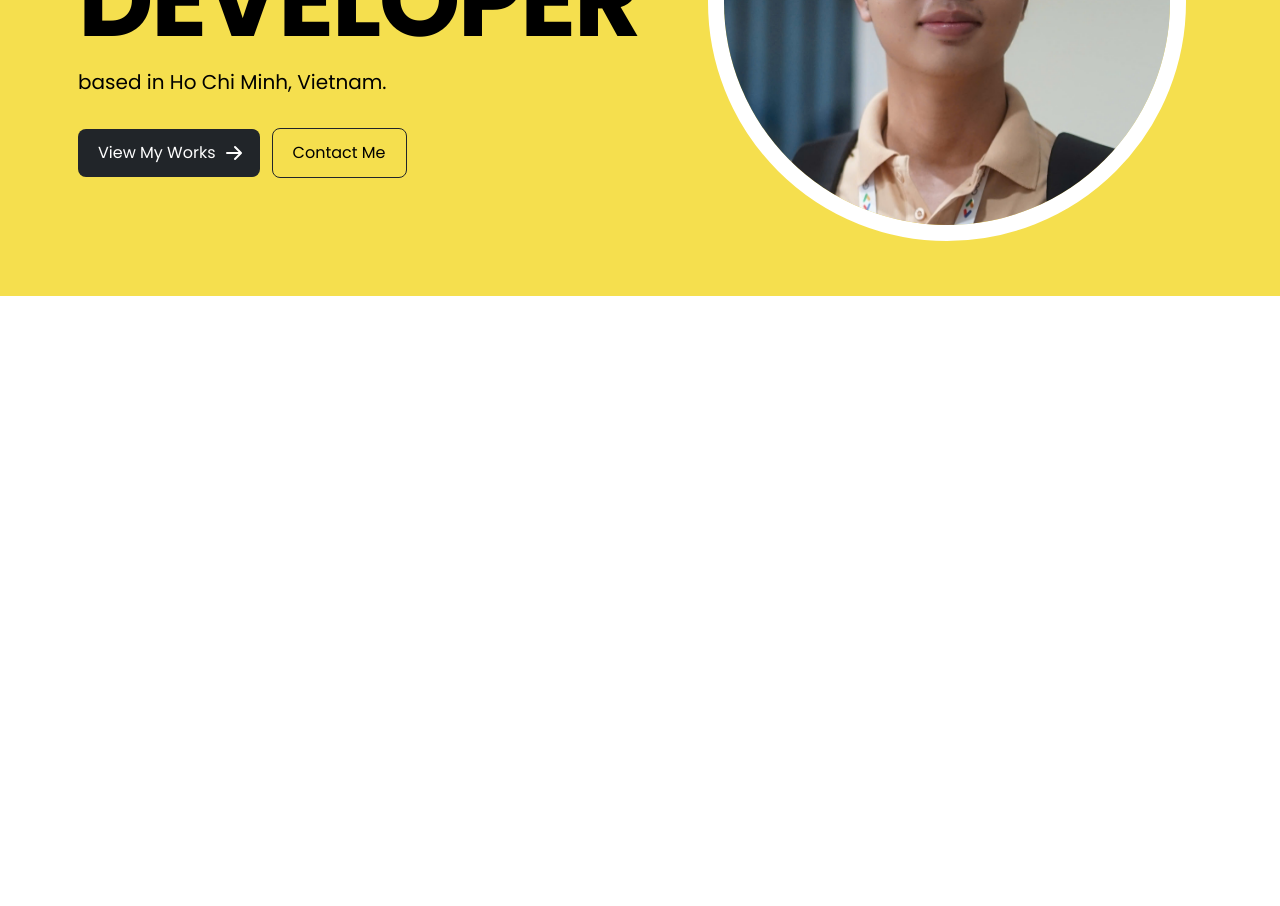
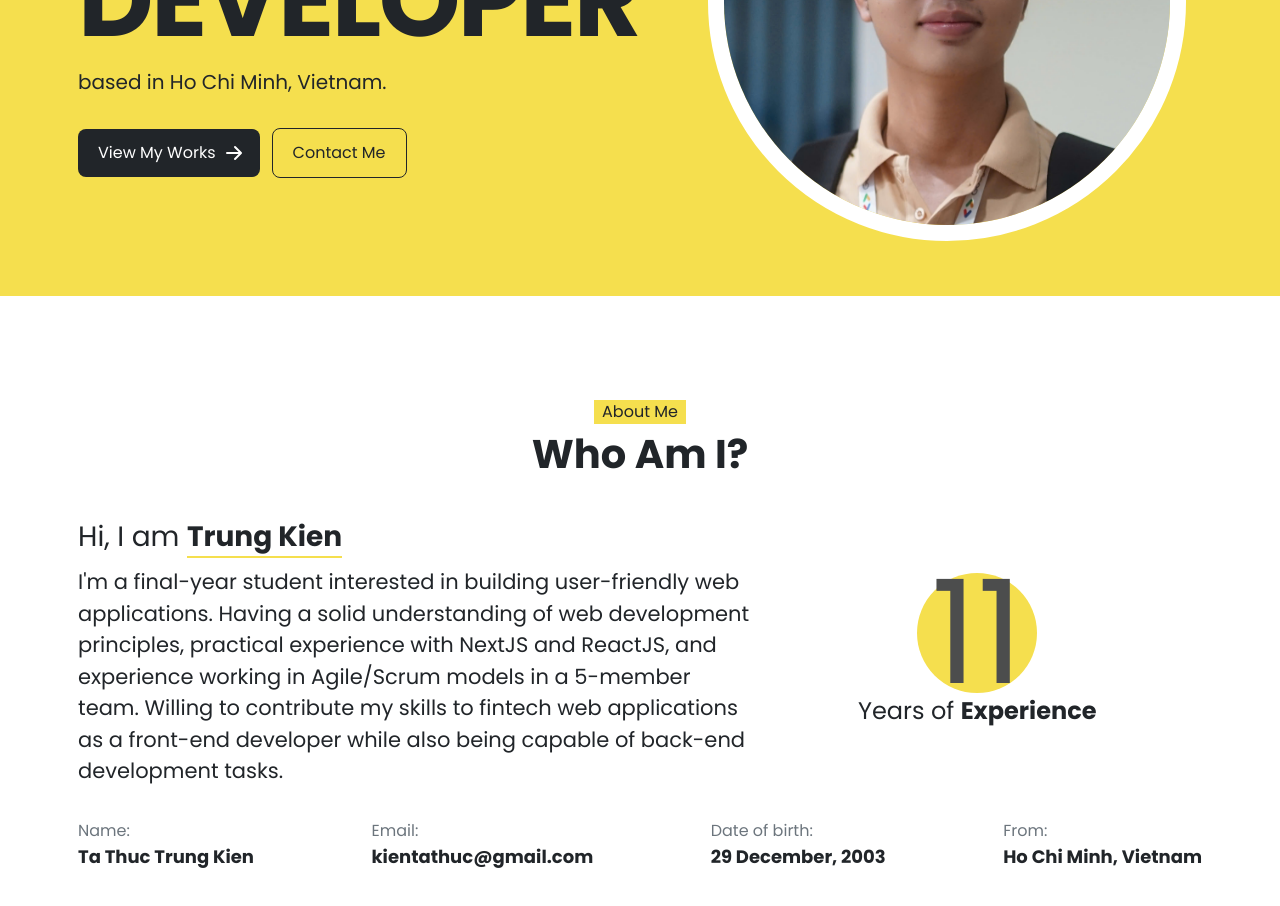
Before and after one commit to k1enttt/portfolio, a Next.js app: page / in a window 1280 px wide. Shown: the part 400-1306 px from the top of the page. Built offline with nearby package versions, Linux system fonts and the light colour scheme.

Commit message:
Add about-me section

```diff
--- a/app/layout.tsx
+++ b/app/layout.tsx
@@ -22,7 +22,7 @@ export default function RootLayout({
   return (
     <html lang="en">
       <body
-        className={`${poppins.className}`}
+        className={`${poppins.className} text-black`}
       >
         {children}
       </body>
--- a/app/page.tsx
+++ b/app/page.tsx
@@ -19,7 +19,7 @@ export default function Home() {
             <div id="phone" className="mr-4">0815 257 116</div>
             <button className="" onClick={toggleMenu}>
               <svg className="w-6 h-6" fill="none" stroke="currentColor" viewBox="0 0 24 24" xmlns="http://www.w3.org/2000/svg">
-                <path strokeLinecap="round" strokeLinejoin="round" strokeWidth={2} d={isOpen ? "M6 18L18 6M6 6l12 12" : "M4 6h16M4 12h16m-7 6h7"} />
+                <path strokeLinecap="round" strokeLinejoin="round" strokeWidth={2} d={"M4 6h16M4 12h16m-7 6h7"} />
               </svg>
             </button>
           </div>
--- a/components/about-me.tsx
+++ b/components/about-me.tsx
@@ -1,5 +1,50 @@
 const AboutMe = () => {
-    return <section className="h-section"></section>
+    return <section className="h-section">
+        <div className="content-container py-[104px] space-y-8">
+            <div className="flex flex-col items-center justify-center">
+                <div className="bg-primary px-2">About Me</div>
+                <div className="text-h2 font-bold">Who Am I?</div>
+            </div>
+            <div className="flex">
+                <div className="flex-1 basis-3/5">
+                    <h3 className="text-h3">
+                        Hi, I am <span className="font-bold border-b-2 border-b-primary">Trung Kien</span>
+                    </h3>
+                    <p className="text-large mt-2">
+                        I'm a final-year student interested in building user-friendly web applications. Having a solid understanding of web development principles, practical experience with NextJS and ReactJS, and experience working in Agile/Scrum models in a 5-member team. Willing to contribute my skills to fintech web applications as a front-end developer while also being capable of back-end development tasks.
+                    </p>
+                </div>
+                <div className="relative flex-1 basis-2/5 flex flex-col items-center justify-center">
+                    <div className="flex items-center justify-center">
+                        <div className="absolute text-[144px] text-[#4C4D4D]">11</div>
+                        <span className="bg-primary h-[120px] w-[120px] rounded-full"></span>
+                    </div>
+
+                    <div className="text-h4 font-semibold">
+                        Years of <span className="font-bold">Experience</span>
+                    </div>
+                </div>
+            </div>
+            <div className="flex items-center justify-between">
+                <div>
+                    <div className="text-gray font-semibold">Name:</div>
+                    <div className="text-medium font-bold">Ta Thuc Trung Kien</div>
+                </div>
+                <div>
+                    <div className="text-gray font-semibold">Email:</div>
+                    <div className="text-medium font-bold">kientathuc@gmail.com</div>
+                </div>
+                <div>
+                    <div className="text-gray font-semibold">Date of birth:</div>
+                    <div className="text-medium font-bold">29 December, 2003</div>
+                </div>
+                <div>
+                    <div className="text-gray font-semibold">From:</div>
+                    <div className="text-medium font-bold">Ho Chi Minh, Vietnam</div>
+                </div>
+            </div>
+        </div>
+    </section>
 }
 
 export default AboutMe;
--- a/components/hero.tsx
+++ b/components/hero.tsx
@@ -2,12 +2,12 @@ const Hero = () => {
 return <section className="bg-primary">
 <div className="h-section py-2 flex items-center justify-between content-container">
     <div className="mr-auto place-self-center lg:col-span-7">
-        <p className="text-h2">HI, I AM A</p>
+        <p className="text-h2">HI, I AM TRUNG KIEN</p>
         <h1 className="max-w-2xl mb-4 leading-[136px] text-4xl font-extrabold tracking-tight md:text-5xl xl:text-who_am_i">WEB DEVELOPER</h1>
         <p className="max-w-2xl mb-6 font-light text-gray-500 lg:mb-8 md:text-lg lg:text-xl dark:text-gray-400">based in Ho Chi Minh, Vietnam.</p>
         <a href="#" className="inline-flex items-center justify-center px-5 py-3 mr-3 text-base font-medium text-center rounded-lg bg-black text-white focus:ring-4 focus:ring-primary-300 dark:focus:ring-primary-900">
             View My Works
-            <svg className="w-5 h-5 ml-2 -mr-1" fill="currentColor" viewBox="0 0 20 20" xmlns="http://www.w3.org/2000/svg"><path fill-rule="evenodd" d="M10.293 3.293a1 1 0 011.414 0l6 6a1 1 0 010 1.414l-6 6a1 1 0 01-1.414-1.414L14.586 11H3a1 1 0 110-2h11.586l-4.293-4.293a1 1 0 010-1.414z" clip-rule="evenodd"></path></svg>
+            <svg className="w-5 h-5 ml-2 -mr-1" fill="currentColor" viewBox="0 0 20 20" xmlns="http://www.w3.org/2000/svg"><path fillRule="evenodd" d="M10.293 3.293a1 1 0 011.414 0l6 6a1 1 0 010 1.414l-6 6a1 1 0 01-1.414-1.414L14.586 11H3a1 1 0 110-2h11.586l-4.293-4.293a1 1 0 010-1.414z" clipRule="evenodd"></path></svg>
         </a>
         <a href="#" className="inline-flex items-center justify-center px-5 py-3 text-base font-medium text-center border border-black rounded-lg hover:bg-primary/30 focus:ring-4 focus:ring-gray-100">
             Contact Me
--- a/tailwind.config.ts
+++ b/tailwind.config.ts
@@ -36,6 +36,10 @@ const config: Config = {
         gray: '#6C757D'
       },
       backgroundColor: {
+        primary: '#F5DF4E',
+        gray_light: '#212529'
+      },
+      borderColor: {
         primary: '#F5DF4E'
       }
     },
```
